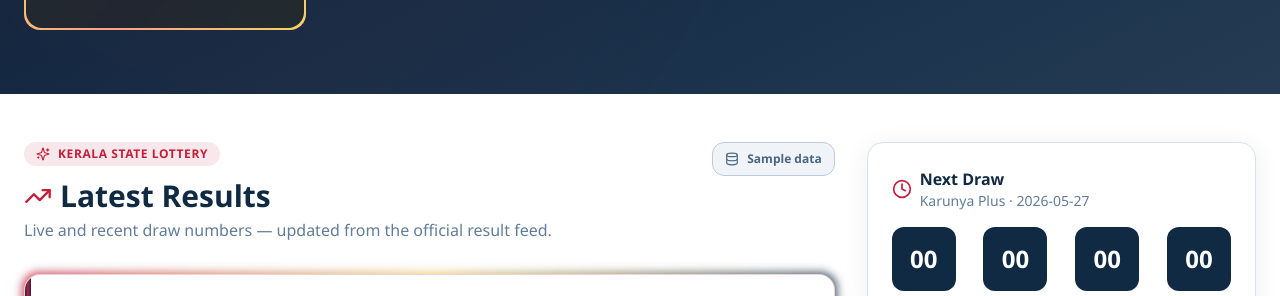
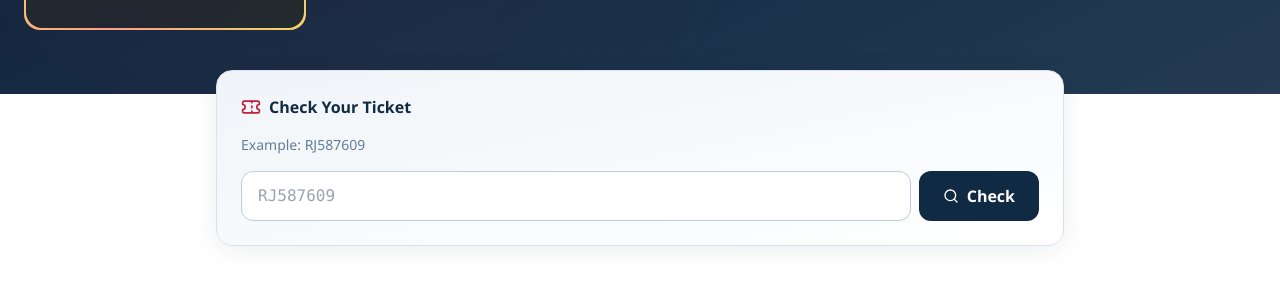
Before and after one commit to jaffenjacob07/lottery-live-site, a Next.js app: page / in a window 1280 px wide. Shown: the part 628-924 px from the top of the page. Built offline with nearby package versions, Linux system fonts and the light colour scheme; no server answers; the database is empty.

Commit message:
add homepage ticket checker

```diff
--- a/src/app/(site)/page.tsx
+++ b/src/app/(site)/page.tsx
@@ -4,28 +4,47 @@
 import { CountdownTimer } from "@/components/home/CountdownTimer";
 import { LotteryResultsSection } from "@/components/home/LotteryResultsSection";
 import { SubscribeForm } from "@/components/home/SubscribeForm";
+import { TicketChecker } from "@/components/result/TicketChecker";
 import { fetchLotteryResults } from "@/lib/lottery-results";
 
 export default async function HomePage() {
   const { results, source } = await fetchLotteryResults();
 
+  const latestResult = results[0];
+
   return (
     <>
       <HeroSection />
 
+      {latestResult && (
+        <div className="max-w-4xl mx-auto px-4 sm:px-6 -mt-6 relative z-10 mb-10">
+          <TicketChecker result={latestResult} />
+        </div>
+      )}
+
       <div className="max-w-7xl mx-auto px-4 sm:px-6 py-10 sm:py-12">
         <div className="grid lg:grid-cols-3 gap-8 mb-12">
           <div className="lg:col-span-2">
-            <LotteryResultsSection results={results} source={source} />
+            <LotteryResultsSection
+              results={results}
+              source={source}
+            />
           </div>
+
           <div className="lg:col-span-1">
             <CountdownTimer />
+
             <div className="mt-6 rounded-2xl bg-navy-900 text-white p-6">
-              <h3 className="font-bold mb-2">Result Alerts</h3>
+              <h3 className="font-bold mb-2">
+                Result Alerts
+              </h3>
+
               <p className="text-sm text-navy-300 mb-4">
-                Get notified when today&apos;s draw goes live. Subscribe for instant
+                Get notified when today&apos;s draw
+                goes live. Subscribe for instant
                 updates.
               </p>
+
               <SubscribeForm />
             </div>
           </div>
--- a/src/components/result/TicketChecker.tsx
+++ b/src/components/result/TicketChecker.tsx
@@ -64,8 +64,6 @@
       item
         .match(/[A-Z]{2}\s?\d{6}/g) || []
     ) || [];
-
-console.log(consolationList);
 
 if (
   consolationList.some(
```
